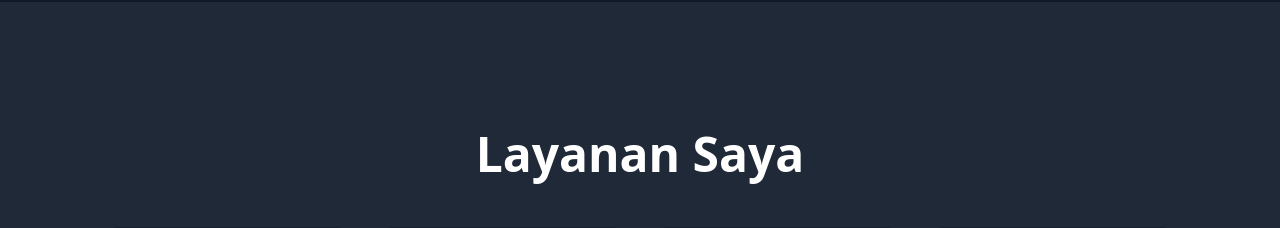
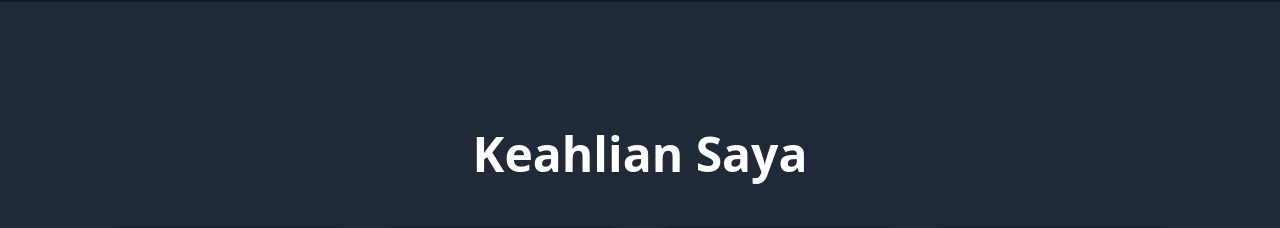
Before and after one commit to Rizkek/RealPorto, a React (Vite) app: page / in a window 1280 px wide. Shown: the part 1560-1788 px from the top of the page. Built offline with nearby package versions, Linux system fonts and the light colour scheme.

Commit message:
Update Services.jsx

```diff
--- a/src/components/Services.jsx
+++ b/src/components/Services.jsx
@@ -7,7 +7,7 @@ import { Link } from 'react-router-dom';
 const Services = () => {
     return (
         <section id="services" className="py-20 md:py-32 px-6 md:px-[8%] bg-gray-800">
-            <AnimatedSectionTitle>Layanan Saya</AnimatedSectionTitle>
+            <AnimatedSectionTitle>Keahlian Saya</AnimatedSectionTitle>
             <motion.div
                 className="grid grid-cols-1 md:grid-cols-2 lg:grid-cols-4 gap-6"
                 initial="initial"
```
